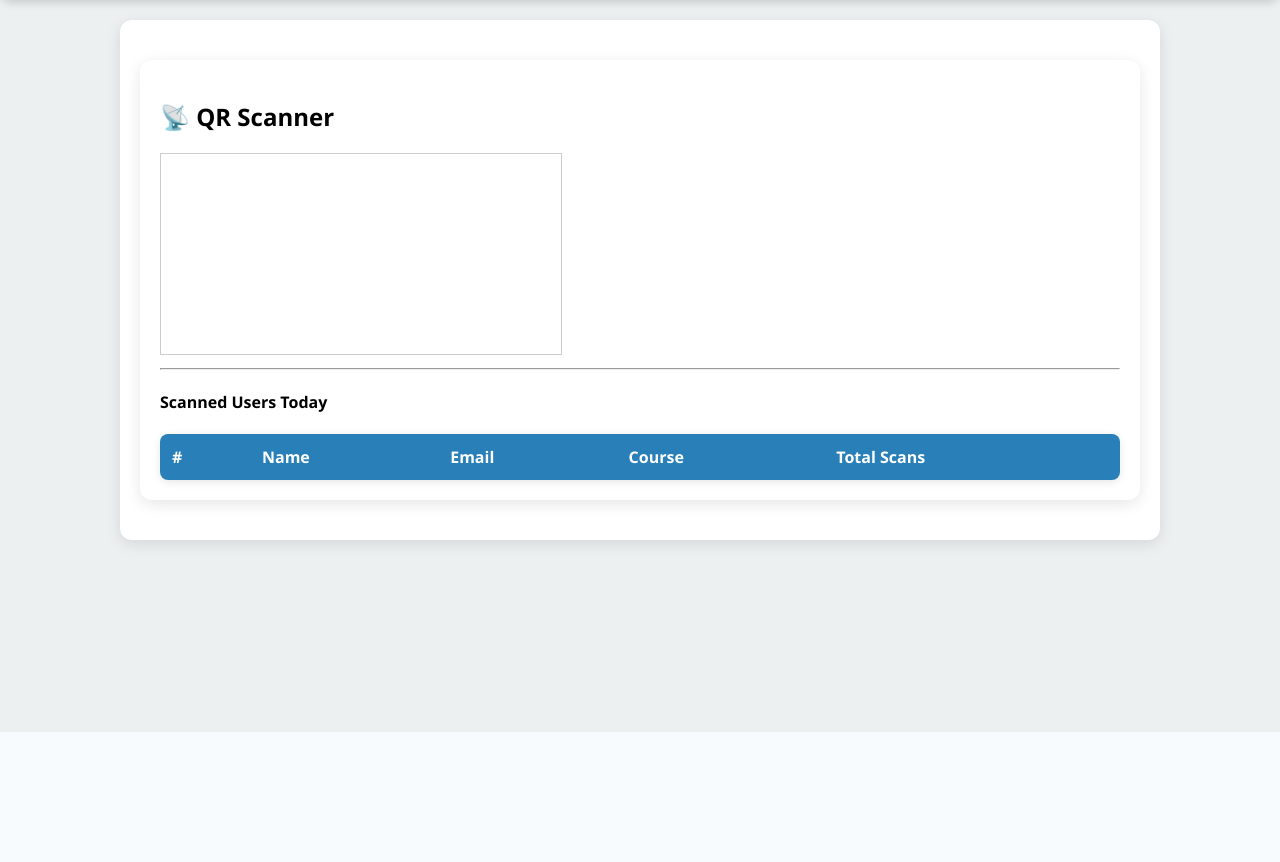
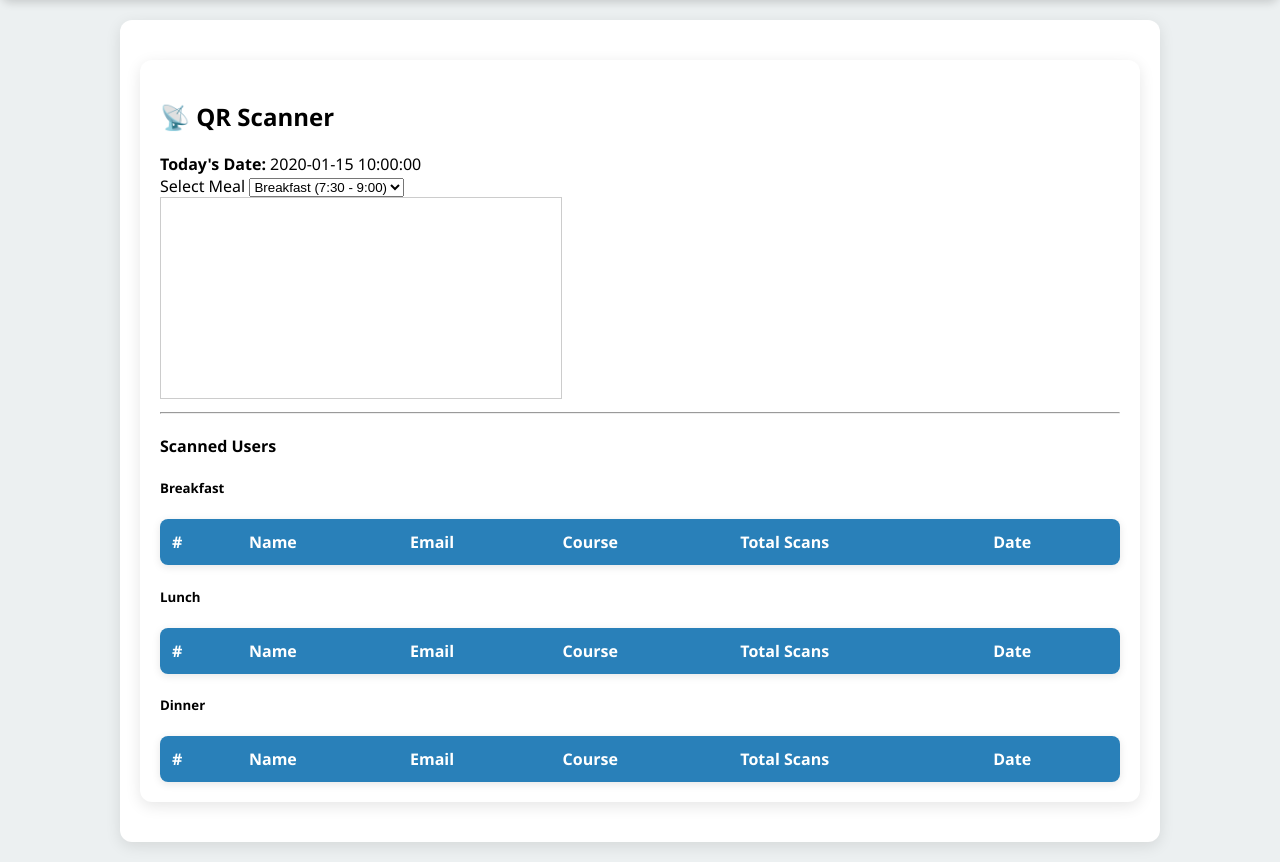
Before and after one commit to aadithr894-svg/Siberia-Mess-App, a Flask app: template templates/admin_qr_scan.html in a window 1280 px wide. Shown: the part 68-930 px from the top of the page. Before the commit the page ends 625 px from the top, so only its background shows below. Run offline with Flask 3, Linux system fonts and the light colour scheme; the template is opened without the code that fills it: most values are stand-ins (such as "Sample title", 1, 10 or a date in 2020); lists and menus that the app fills with data are empty; parts of the project's set-up code (start-up, migrations or seed data) failed here and were passed over; some libraries are stand-ins or nearby versions.

Commit message:
first commit

```diff
--- a/templates/admin_qr_scan.html
+++ b/templates/admin_qr_scan.html
@@ -3,16 +3,34 @@
 <div class="container mt-4">
   <h2>📡 QR Scanner</h2>
 
+  <!-- Date display -->
+  <div class="mb-3">
+    <strong>Today's Date:</strong> {{ current_date }}
+  </div>
+
   <!-- Inline message -->
   <div id="scanMessage" class="mb-3"></div>
+
+  <!-- Meal selector -->
+  <div class="mb-3">
+    <label for="mealType" class="form-label">Select Meal</label>
+    <select id="mealType" class="form-select">
+      <option value="breakfast">Breakfast (7:30 - 9:00)</option>
+      <option value="lunch">Lunch (12:00 - 14:00)</option>
+      <option value="dinner">Dinner (19:30 - 21:15)</option>
+    </select>
+  </div>
 
   <video id="preview" width="400" style="border:1px solid #ccc;"></video>
 
   <hr>
 
-  <!-- Scanned Users Today -->
-  <h4>Scanned Users Today</h4>
-  <table class="table table-bordered table-striped" id="scannedUsersTable">
+  <!-- Scanned Users Tables -->
+  <h4>Scanned Users</h4>
+  <div id="mealTables">
+    {% for meal in ['breakfast', 'lunch', 'dinner'] %}
+    <h5>{{ meal.capitalize() }}</h5>
+    <table class="table table-bordered table-striped" id="{{ meal }}Table">
       <thead>
         <tr>
           <th>#</th>
@@ -20,49 +38,95 @@
           <th>Email</th>
           <th>Course</th>
           <th>Total Scans</th>
+          <th>Date</th>
         </tr>
       </thead>
-    <tbody>
-      <!-- Rows will be populated by JS -->
-    </tbody>
+      <tbody></tbody>
     </table>
+    {% endfor %}
+  </div>
 </div>
 
 <script src="https://cdnjs.cloudflare.com/ajax/libs/instascan/1.0.0/instascan.min.js"></script>
 <script>
-  let scannedUsers = {};
+  const scannedUsers = {
+    breakfast: {},
+    lunch: {},
+    dinner: {}
+  };
+
+  const mealTimes = {
+    breakfast: { start: "07:30", end: "09:00" },
+    lunch: { start: "12:00", end: "14:00" },
+    dinner: { start: "19:30", end: "21:15" }
+  };
 
   const msgDiv = document.getElementById("scanMessage");
+  const mealSelect = document.getElementById("mealType");
+
+  function timeToMinutes(t) {
+    const [h, m] = t.split(":").map(Number);
+    return h * 60 + m;
+  }
+
+  function isWithinSlot(meal) {
+    const now = new Date();
+    const currentMinutes = now.getHours() * 60 + now.getMinutes();
+    const slot = mealTimes[meal];
+    return currentMinutes >= timeToMinutes(slot.start) && currentMinutes <= timeToMinutes(slot.end);
+  }
+
+  function renderTable(meal){
+    const tbody = document.querySelector(`#${meal}Table tbody`);
+    tbody.innerHTML = '';
+    let i = 1;
+    const today = new Date().toISOString().split('T')[0];
+    for(let key in scannedUsers[meal]){
+      let u = scannedUsers[meal][key];
+      tbody.innerHTML += `<tr>
+        <td>${i++}</td>
+        <td>${u.name}</td>
+        <td>${u.email}</td>
+        <td>${u.course}</td>
+        <td>${u.total_scans}</td>
+        <td>${today}</td>
+      </tr>`;
+    }
+  }
 
   // QR scanner
   let scanner = new Instascan.Scanner({ video: document.getElementById('preview') });
   scanner.addListener('scan', function(content) {
+      const selectedMeal = mealSelect.value;
+
+      if(!isWithinSlot(selectedMeal)){
+        msgDiv.innerHTML = `<span class="text-danger">❌ Cannot scan ${selectedMeal} outside its time slot.</span>`;
+        setTimeout(() => { msgDiv.innerHTML = ''; }, 3000);
+        return;
+      }
+
       fetch('/admin/scan_qr', {
         method: 'POST',
         headers: { 'Content-Type': 'application/json' },
-          body: JSON.stringify({ qr_data: content })
+        body: JSON.stringify({ qr_data: content, meal_type: selectedMeal })
       })
       .then(res => res.json())
       .then(data => {
           if(data.success){
-              // Show inline success message
-              msgDiv.innerHTML = `<span class="text-success">✅ ${data.name} scanned successfully. Total: ${data.count}</span>`;
+              msgDiv.innerHTML = `<span class="text-success">✅ ${data.name} scanned for ${selectedMeal}. Total: ${data.count}</span>`;
 
-              // Update scannedUsers object
-              scannedUsers[data.name] = {
+              scannedUsers[selectedMeal][data.name] = {
                 name: data.name,
-                  email: '', // optional, fetch from server if needed
-                  course: '', // optional
+                email: data.email || '',
+                course: data.course || '',
                 total_scans: data.count
               };
 
-              renderTable();
+              renderTable(selectedMeal);
           } else {
-              // Show inline error message
               msgDiv.innerHTML = `<span class="text-danger">❌ ${data.message}</span>`;
           }
 
-          // Clear message after 3 seconds
           setTimeout(() => { msgDiv.innerHTML = ''; }, 3000);
       })
       .catch(err => {
@@ -74,30 +138,11 @@
 
   // Start camera
   Instascan.Camera.getCameras().then(function (cameras) {
-      if (cameras.length > 0) {
-          scanner.start(cameras[0]);
-      } else {
-          msgDiv.innerHTML = `<span class="text-warning">⚠️ No cameras found.</span>`;
-      }
+      if (cameras.length > 0) scanner.start(cameras[0]);
+      else msgDiv.innerHTML = `<span class="text-warning">⚠️ No cameras found.</span>`;
   }).catch(function (e) {
       msgDiv.innerHTML = `<span class="text-danger">❌ ${e}</span>`;
       console.error(e);
   });
-
-  function renderTable(){
-      const tbody = document.querySelector('#scannedUsersTable tbody');
-      tbody.innerHTML = '';
-      let i = 1;
-      for(let key in scannedUsers){
-          let u = scannedUsers[key];
-          tbody.innerHTML += `<tr>
-              <td>${i++}</td>
-              <td>${u.name}</td>
-              <td>${u.email}</td>
-              <td>${u.course}</td>
-              <td>${u.total_scans}</td>
-          </tr>`;
-      }
-  }
 </script>
 {% endblock %}
```
Lines whose indentation alone changed are shown as unchanged.
